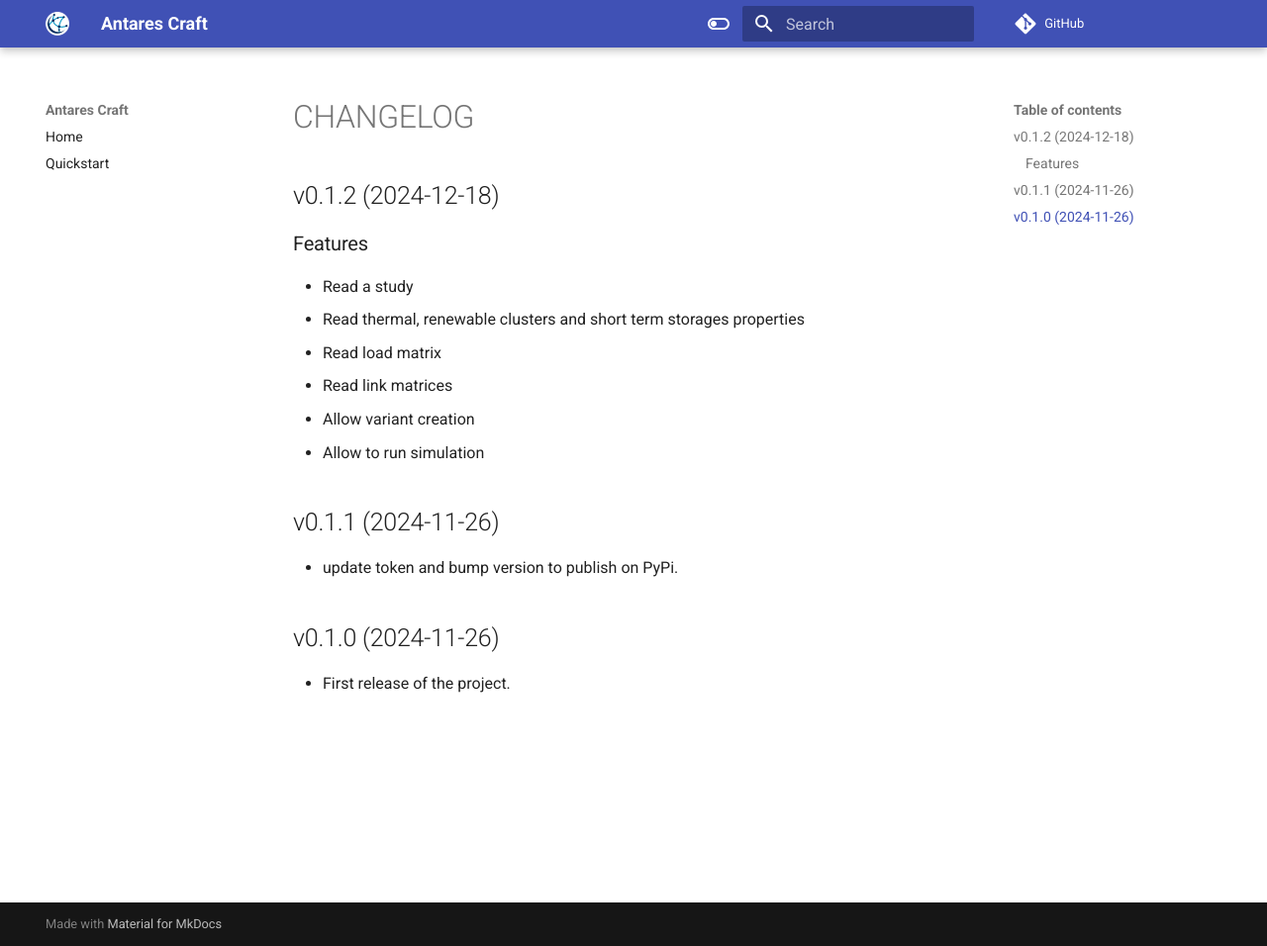
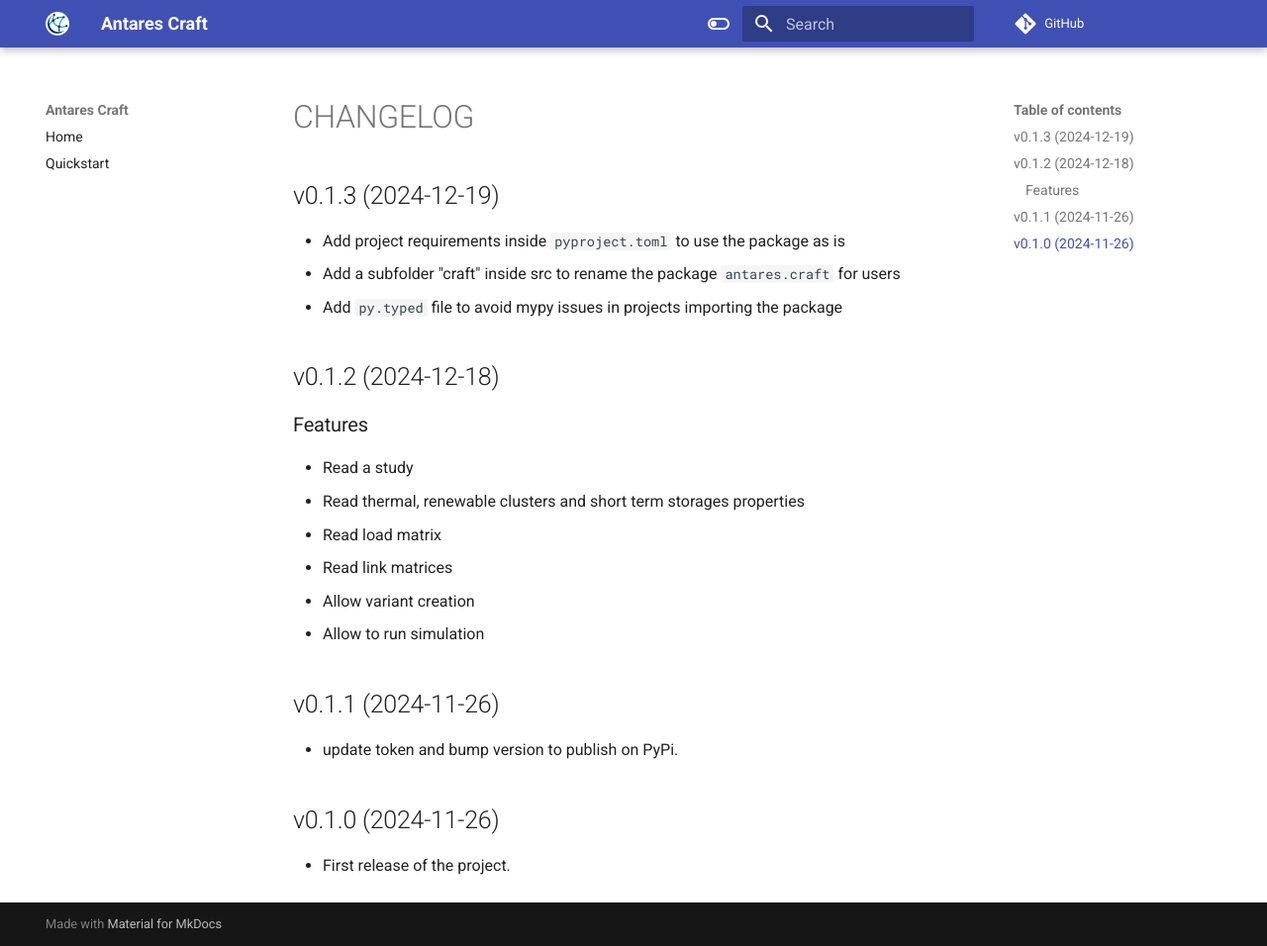
Before and after one commit to AntaresSimulatorTeam/antares_craft, an MkDocs documentation site: the page built from docs/CHANGELOG.md, in a window 1280 px wide and 956 px high. Shown: the whole window at 99% size. Built offline with MkDocs 1.6.1 and Material for MkDocs 9.7.7, drawn with Linux system fonts in a browser that asks for light colours; comment, search, counter and statistics services are not loaded.

Commit message:
chore(release): v0.1.3 (#40)

```diff
--- a/docs/CHANGELOG.md
+++ b/docs/CHANGELOG.md
@@ -1,3 +1,10 @@
+v0.1.3 (2024-12-19)
+-------------------
+
+- Add project requirements inside `pyproject.toml` to use the package as is
+- Add a subfolder "craft" inside src to rename the package `antares.craft` for users
+- Add `py.typed` file to avoid mypy issues in projects importing the package
+
 v0.1.2 (2024-12-18)
 -------------------
 
--- a/pyproject.toml
+++ b/pyproject.toml
@@ -4,7 +4,7 @@ build-backend = "setuptools.build_meta"
 
 [project]
 name = "antares_craft"
-version = "0.1.2"
+version = "0.1.3"
 description = """Antares Craft python library under construction. It will allow to create, update and read antares studies."""
 readme = "README.md"
 license = {file = "LICENSE"}
```
Also changed, not shown: 1 other file.
